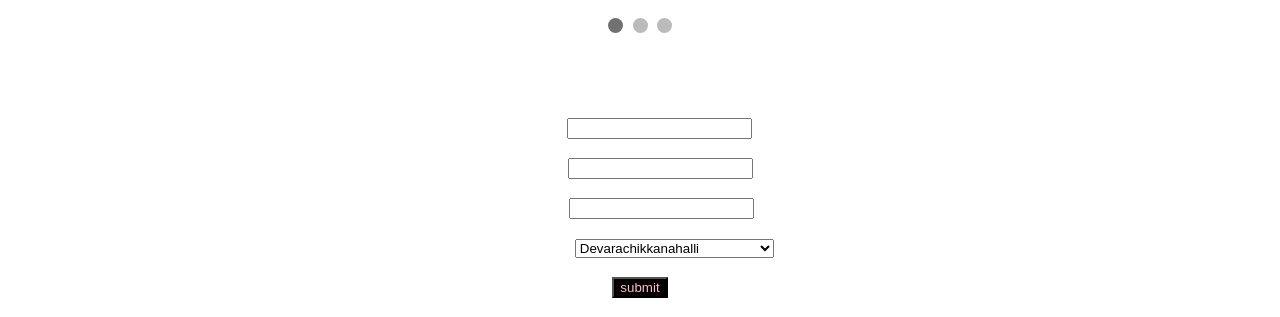
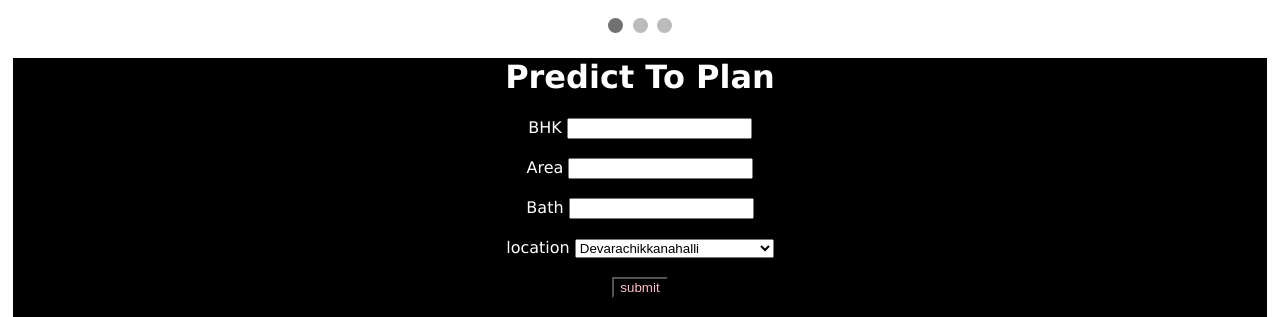
Before and after one commit to varshhaaaa/housyweb, a Flask app: template templates/index1.html in a window 1280 px wide. Shown: the part 942-1259 px from the top of the page. Run offline with Flask 2, Linux system fonts and the light colour scheme; the template is opened without the code that fills it, so the values that code supplies are empty; parts of the project's set-up code (start-up, migrations or seed data) failed here and were passed over.

Commit message:
Update index1.html

```diff
--- a/templates/index1.html
+++ b/templates/index1.html
@@ -137,7 +137,7 @@ img {vertical-align: middle;}
   <span class="dot" onclick="currentSlide(3)"></span>
 </div>
 
-<form   action="{{url_for('predictB')}}" method="POST" style="width:98%;background-color:transparent;margin:auto;color:white;text-align:center;"><h1 style="text-align:center;">Predict To Plan</h1>
+<form   action="{{url_for('predictB')}}" method="POST" style="width:98%;background-color:black;margin:auto;color:white;text-align:center;"><h1 style="text-align:center;">Predict To Plan</h1>
  BHK <input type="text" name="bhk"/><br/><br/>
  Area <input type="text" name="area"/><br/><br/>
  Bath <input type="text" name="bath"/><br/><br/>
```
